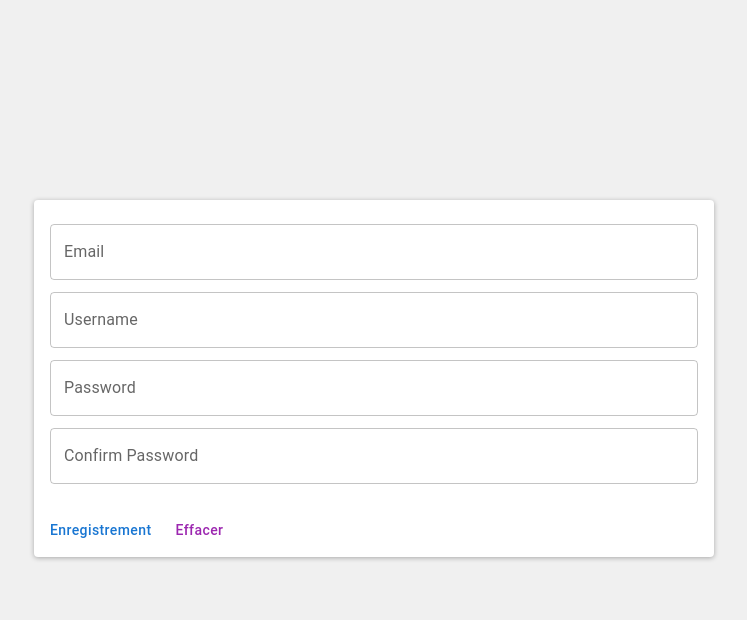
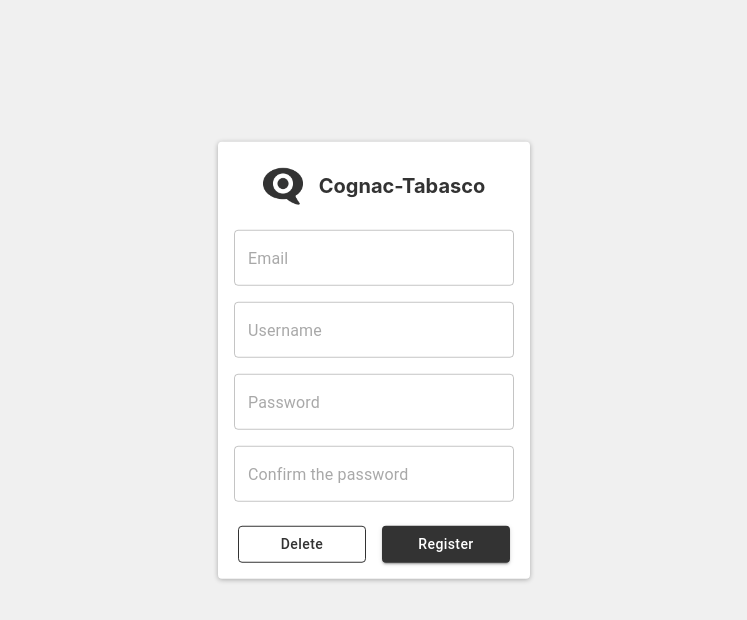
Before and after one commit to AxelVivite/Epitech-MyTchat, a React (Create React App) app in the folder frontend/: page /sign-up in a window 1280 px wide. Shown: the top 620 px of the page, without its empty margins (266-1013 px from the left). Built offline with nearby package versions, Linux system fonts and the light colour scheme.

Commit message:
Added refacto register

```diff
--- a/frontend/src/components/layouts/pageLayout/PageLayout.tsx
+++ b/frontend/src/components/layouts/pageLayout/PageLayout.tsx
@@ -17,7 +17,7 @@ const PageLayout = function PageLayout({
 }: PageLayoutProps) {
   const [isDrawerOpen, setIsDrawerOpen] = React.useState(false);
   const navigate = useNavigate();
-  const { setState, state } = useGlobalState();
+  const { state } = useGlobalState();
 
   const handleClickDrawerButton = () => {
     setIsDrawerOpen(!isDrawerOpen);
@@ -27,7 +27,7 @@ const PageLayout = function PageLayout({
     if (Object.keys(state).length === 0) {
       navigate('/sign-in');
     }
-  }, []);
+  }, [state, navigate]);
 
   return (
     <>
--- a/frontend/src/components/views/Register.tsx
+++ b/frontend/src/components/views/Register.tsx
@@ -1,15 +1,19 @@
+import React from 'react';
 import { useNavigate } from 'react-router-dom';
-import * as React from 'react';
+import { useTranslation } from 'react-i18next';
+
 import * as yup from 'yup';
 import { withFormik } from 'formik';
 import {
   Card,
-  CardContent,
-  CardActions,
+  Box,
   TextField,
   Button,
 } from '@mui/material';
 import { register } from '../../utils/userManagment';
+
+import logoDark from '../../assets/logo-dark.png';
+import Title from '../atoms/typography/Title';
 
 interface InputForm {
   email?: string;
@@ -21,7 +25,7 @@ interface InputForm {
 export const validPassword = /^(?=.*[A-Z])(?=.*[0-9]).{7,}$/;
 
 // eslint-disable-next-line @typescript-eslint/no-explicit-any
-const form = (props: any) => {
+const FormDisplay = function FormDisplay(props: any) {
   const {
     values,
     touched,
@@ -33,102 +37,111 @@ const form = (props: any) => {
     handleReset,
   } = props;
 
+  const { t } = useTranslation();
+
   return (
     <div>
       <form onSubmit={handleSubmit} style={{ marginLeft: 300, marginRight: 300, marginTop: 200 }}>
-        <Card>
-          <CardContent>
+        <Card className="col flex--center-align div--centered p--16">
+          <Box className="row flex--center mb--24 mt--8">
+            <img src={logoDark} alt="logo" className="width--40 mr--16" />
+            <Title className="my--auto" variant="header">
+              Cognac-Tabasco
+            </Title>
+          </Box>
           <TextField
+            classes={{ root: 'mb--16 width--280' }}
             id="email"
-              label="Email"
+            placeholder={t('email')}
             type="email"
             value={values.email}
             onChange={handleChange}
             onBlur={handleBlur}
-              helperText={touched.email ? errors.email : ''}
+            helperText={touched.email ? t(errors.email) : ''}
             error={touched.email && Boolean(errors.email)}
-              margin="dense"
             variant="outlined"
             fullWidth
           />
           <TextField
+            classes={{ root: 'mb--16 width--280' }}
             id="username"
-              label="Username"
+            placeholder={t('username')}
             type="string"
             value={values.username}
             onChange={handleChange}
             onBlur={handleBlur}
-              helperText={touched.username ? errors.username : ''}
+            helperText={touched.username ? t(errors.username) : ''}
             error={touched.username && Boolean(errors.username)}
-              margin="dense"
             variant="outlined"
             fullWidth
           />
           <TextField
+            classes={{ root: 'mb--16 width--280' }}
             id="password"
-              label="Password"
+            placeholder={t('password')}
             type="password"
             value={values.password}
             onChange={handleChange}
             onBlur={handleBlur}
-              helperText={touched.password ? errors.password : ''}
+            helperText={touched.password ? t(errors.password) : ''}
             error={touched.password && Boolean(errors.password)}
-              margin="dense"
             variant="outlined"
             fullWidth
           />
           <TextField
+            classes={{ root: 'mb--16 width--280' }}
             id="passwordConfirmation"
-              label="Confirm Password"
+            placeholder={t('confirm_password')}
             type="password"
             value={values.passwordConfirmation}
             onChange={handleChange}
             onBlur={handleBlur}
-              helperText={touched.passwordConfirmation ? errors.passwordConfirmation : ''}
+            helperText={touched.passwordConfirmation ? t(errors.passwordConfirmation) : ''}
             error={touched.passwordConfirmation && Boolean(errors.passwordConfirmation)}
-              margin="dense"
             variant="outlined"
             fullWidth
           />
-          </CardContent>
-          <CardActions>
-            <Button type="submit" color="primary" disabled={isSubmitting}>
-              Enregistrement
+          <Box className="row flex--center mt--8">
+            <Button
+              className="width--128 mr--8"
+              color="secondary"
+              onClick={handleReset}
+              variant="outlined"
+            >
+              {t('delete')}
             </Button>
-            <Button color="secondary" onClick={handleReset}>
-              Effacer
+            <Button
+              className="width--128 ml--8"
+              type="submit"
+              color="primary"
+              disabled={isSubmitting}
+              variant="contained"
+            >
+              {t('register')}
             </Button>
-          </CardActions>
+          </Box>
         </Card>
       </form>
     </div>
   );
 };
 
-const validationsForm = yup.object({
+const validationSchemaConfig = yup.object({
   email: yup
     .string()
-    .email('Entrer un email valide')
-    .required('Email obligatoire'),
+    .email('invalid_email_format')
+    .required('email_required'),
   username: yup.string()
-    .required('Username obligatoire'),
+    .required('username_required'),
   password: yup
     .string()
-    .matches(validPassword, 'Le mot de passe doit contenir au moins 7 charactére avec au minimum une majuscule et 1 chiffre')
-    .required('Mot de passe obligatoire'),
+    .matches(validPassword, 'invalid_password_format')
+    .required('password_required'),
   passwordConfirmation: yup
     .string()
-    .oneOf([yup.ref('password')], 'Les mots de passe ne correspondent pas')
-    .required('La validation de mot de passe et obligatoire'),
+    .oneOf([yup.ref('password')], 'password_does_not_match')
+    .required('confirm_password_required'),
 });
-
-// const ERRORS_REGISTER = new Map([
-//   ['BadEmail', "Mauvais format d'email. Veuillez le modifier et recommencer"],
-//   ['BadPassword', 'Mauvais format de mot de passe. Veuillez le modifier et recommencer'],
-//   ['EmailTaken', 'Cet adresse email est déjà utiliser.
-// Veuillez en utiliser une autre et recommencer'],
-//   ['UsernameTaken', 'Ce username est déjà utiliser. Veuillez en choisir un autre'],
-// ]);
 
 const Form = withFormik<InputForm, InputForm>({
   mapPropsToValues: (props) => ({
@@ -138,21 +151,16 @@ const Form = withFormik<InputForm, InputForm>({
     passwordConfirmation: props.passwordConfirmation || '',
   }),
 
-  validationSchema: validationsForm,
+  validationSchema: validationSchemaConfig,
 
   handleSubmit: (values, { setSubmitting }) => {
     setTimeout(async () => {
-      // submit to the server
-      // alert(JSON.stringify(values, null, 2));
       try {
         const res = await
         register(values.email as string, values.password as string, values.username as string);
         if (res?.status === 200) {
-          const navigator = useNavigate();
-          navigator('/home');
-          // TODO: Here change it with the home page screen when implemented
-        } else {
-          // const error = res?.data.error;
+          const navigate = useNavigate();
+          navigate('/sign-in');
         }
       } catch (err) {
         throw Error();
@@ -160,7 +168,7 @@ const Form = withFormik<InputForm, InputForm>({
       setSubmitting(false);
     }, 100);
   },
-})(form);
+})(FormDisplay);
 
 const Register: React.ComponentType<InputForm> = function Register() {
   return <Form />;
--- a/frontend/src/constants/languages/en.json
+++ b/frontend/src/constants/languages/en.json
@@ -17,7 +17,19 @@
     "logout": "Logout",
 
     "username": "Username",
-    "password": "password",
+    "password": "Password",
     "sign_up": "Sign up",
-    "sign_in": "Sign in"
+    "sign_in": "Sign in",
+    "email": "Email",
+    "confirm_password": "Confirm the password",
+
+    "delete": "Delete",
+    "register": "Register",
+    "invalid_email_format": "Invalid email format",
+    "email_required": "Email required",
+    "username_required": "Username required",
+    "password_required": "Password required",
+    "invalid_password_format": "Min. 7 characters, 1 capital letter and 1 digit",
+    "password_does_not_match": "The passwords does not match",
+    "confirm_password_required": "You have to confirm the password"
 }
--- a/frontend/src/constants/languages/fr.json
+++ b/frontend/src/constants/languages/fr.json
@@ -19,5 +19,17 @@
     "username": "Nom d'utilisateur",
     "password": "Mot de passe",
     "sign_up": "S'inscrire",
-    "sign_in": "Se connecter"
+    "sign_in": "Se connecter",
+    "email": "Mail",
+    "confirm_password": "Confirmer le mot de passe",
+
+    "delete": "Effacer",
+    "register": "S'enregistrer",
+    "invalid_email_format": "Format de mail invalide",
+    "email_required": "Mail requis",
+    "username_required": "Nom d'utilisateur requis",
+    "password_required": "Mot de passe requis",
+    "invalid_password_format": "Min. 7 lettres, 1 majuscule et 1 chiffre",
+    "password_does_not_match": "Confirmation invalide",
+    "confirm_password_required": "Confirmation requise"
 }
--- a/frontend/src/styles/basics.styles.scss
+++ b/frontend/src/styles/basics.styles.scss
@@ -28,7 +28,7 @@ body {
 
     .div--centered {
         position: fixed;
-        top: 40%;
+        top: 45%;
         left: 50%;
         transform: translate(-50%, -50%);
     }
--- a/frontend/src/styles/mui.styles.scss
+++ b/frontend/src/styles/mui.styles.scss
@@ -53,4 +53,10 @@ body {
         border-color: var(--color-secondary);
         color: var(--color-secondary);
     }
+
+    .MuiFormHelperText-root {
+        margin: 0;
+        position: absolute;
+        top: 55px;
+    }
 }
```
Also changed, not shown: frontend/src/components/views/Login-test.tsx (deleted, +0 -143 lines). Lines whose indentation alone changed are shown as unchanged.
